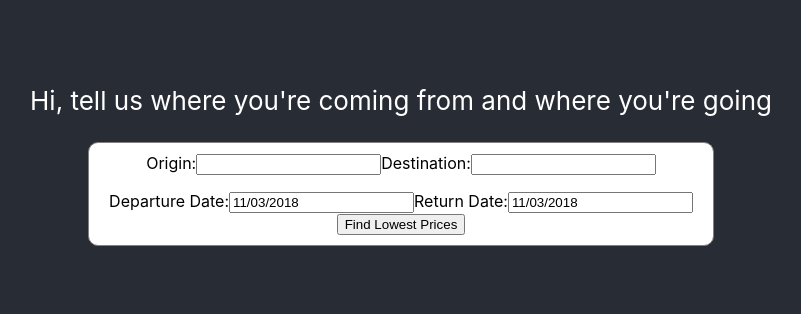
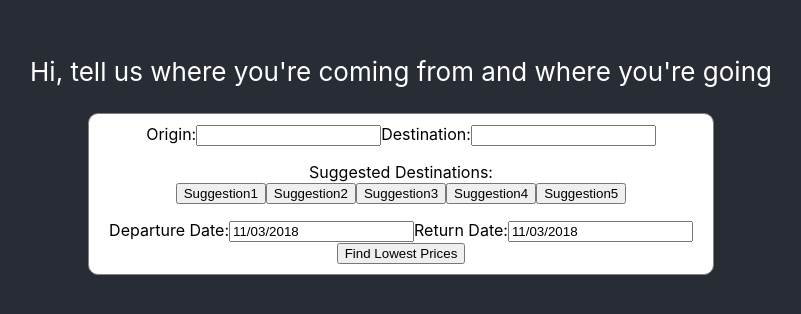
Before and after one commit to rambleRamblePie/MLH_UH_2018, a React (Create React App) app: page / in a window 1280 px wide. Shown: the part 248-562 px from the top of the page, without its empty margins (239-1040 px from the left). Built offline with nearby package versions, Linux system fonts and the light colour scheme.

Commit message:
Added basic buttons for facebook suggestions

```diff
--- a/src/App.js
+++ b/src/App.js
@@ -1,4 +1,6 @@
 import React, { Component } from 'react';
+import {Button} from 'react-bootstrap';
+import {ButtonToolbar} from 'react-bootstrap';
 
 import DatePicker from "react-datepicker";
 import moment from "moment";
@@ -48,6 +50,17 @@
                   </div>
 
                   <p></p>
+                  <div class="midForm">
+                <label htmlFor="suggestedDest">Suggested Destinations:</label>
+                <ButtonToolbar>
+                    <Button bsStyle="info">Suggestion1</Button>
+                    <Button>Suggestion2</Button>
+                    <Button>Suggestion3</Button>
+                    <Button>Suggestion4</Button>
+                    <Button>Suggestion5</Button>
+                </ButtonToolbar>
+                <p></p>
+              </div>
               <div class="bottomForm">
                   <label htmlFor="departureDate">Departure Date:</label>
                   <DatePicker
@@ -58,6 +71,7 @@
                       onChange={this.handleChangeStart}
                   />
               </div>
+
               <div class="bottomForm">
                   <label htmlFor="returnDate">Return Date:</label>
                   <DatePicker id={"returnDateSelector"}
```
